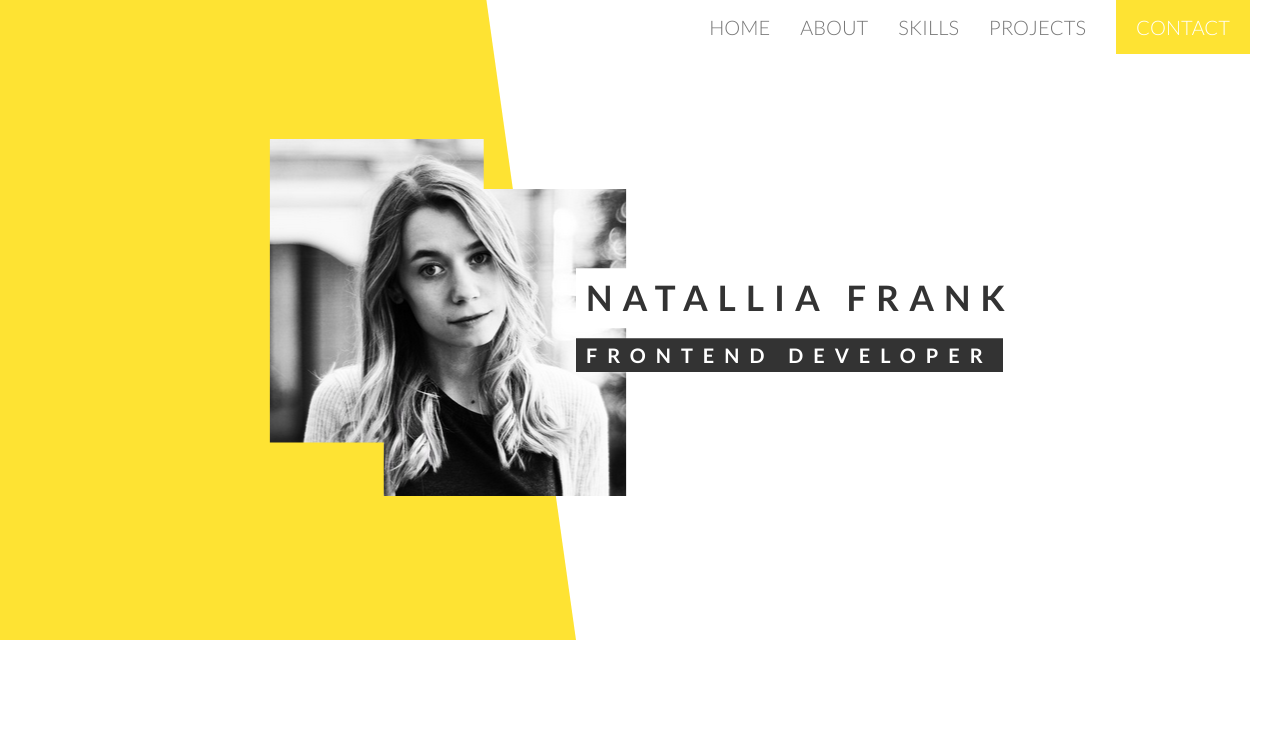
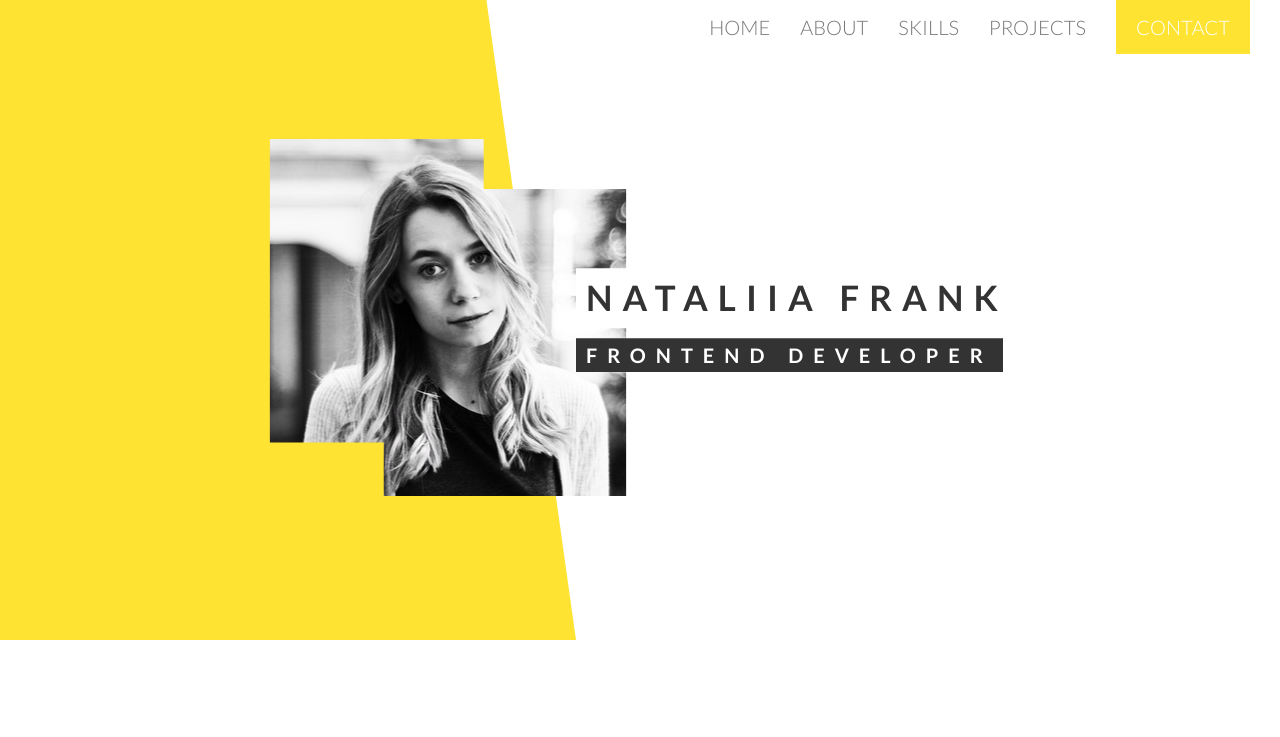
Before and after one commit to nataliiafrank/nataliiafrank.github.io, a website: page index.html in a window 1280 px wide. Shown: the top 737 px of the page. Drawn offline with nearby package versions, Linux system fonts and the light colour scheme.

Commit message:
Fixed a typo

```diff
--- a/index.html
+++ b/index.html
@@ -49,7 +49,7 @@
 
         <div class="header__text-box">
             <h1 class="heading-primary">
-                <span class="heading-primary--main">Natallia Frank</span>
+                <span class="heading-primary--main">Nataliia Frank</span>
                 <span class="heading-primary--sub">Frontend Developer</span>
             </h1>
         </div>
```
